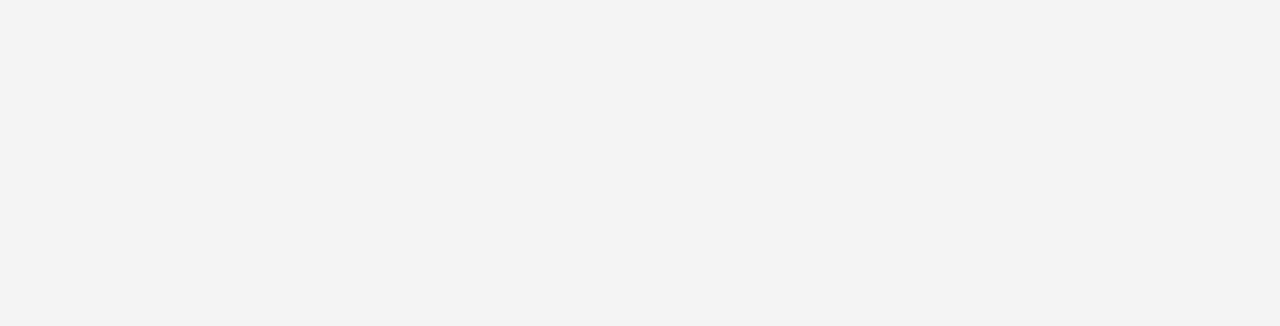
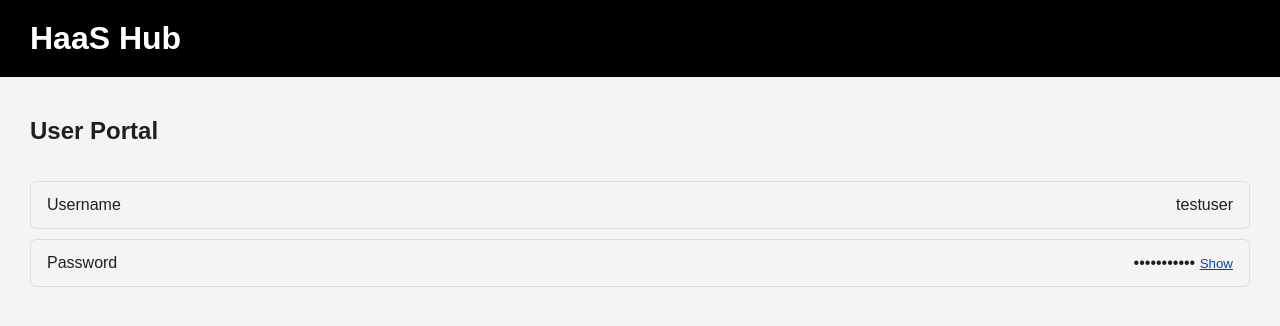
Before and after one commit to ZWaldbusser/APADTeam1, a React (Vite) app in the folder client/: page /userportal in a window 1280 px wide. Before the commit this address had no page. Shown: the top 326 px of the page. Built offline with nearby package versions, Linux system fonts and the light colour scheme.

Commit message:
Added user portal

```diff
--- a/client/src/App.jsx
+++ b/client/src/App.jsx
@@ -4,6 +4,7 @@ import ProjectOverview from "./pages/ProjectDashboard";
 import LandingPage from "./pages/LandingPage";
 import CreateUser from "./pages/CreateUser";
 import ForgotPassword from "./pages/ForgotPassword";
+import UserPortal from "./pages/UserPortal";
 
 function App() {
   return (
@@ -14,6 +15,7 @@ function App() {
         <Route path="/register" element={<CreateUser />} />
         <Route path="/projects" element={<ProjectOverview />} />
         <Route path="/forgotpassword" element={<ForgotPassword />} />
+        <Route path="/userportal" element={<UserPortal />} />
       </Routes>
     </BrowserRouter>
   );
--- a/client/src/pages/ProjectDashboard.jsx
+++ b/client/src/pages/ProjectDashboard.jsx
@@ -1,8 +1,5 @@
 import { useNavigate } from "react-router-dom";
 import "../styles/ProjectDashboard.css";
-
-// TODO: Add backend functionality
-//TODO: Create components
 
 const mockProjects = [
   { projectID: "1", name: "Project 1", itemsChecked: 0 },
--- /dev/null
+++ b/client/src/pages/UserPortal.jsx
@@ -0,0 +1,47 @@
+import { useState } from "react";
+import "../styles/ProjectDashboard.css";
+
+const mockUser = {
+  username: "testuser",
+  password: "Password123",
+};
+
+function UserPortal() {
+  const [showPassword, setShowPassword] = useState(false);
+
+  return (
+    <div>
+      <header className="page-header">
+        <h1>HaaS Hub</h1>
+      </header>
+
+      <main className="page-main">
+        <div className="projects-header">
+          <h2>User Portal</h2>
+        </div>
+
+        <div className="project-list">
+          <div className="project-row">
+            <span>Username</span>
+            <span>{mockUser.username}</span>
+          </div>
+
+          <div className="project-row">
+            <span>Password</span>
+            <span>
+              {showPassword ? mockUser.password : "•".repeat(mockUser.password.length)}{" "}
+              <button
+                className="checkout-btn"
+                onClick={() => setShowPassword((prev) => !prev)}
+              >
+                {showPassword ? "Hide" : "Show"}
+              </button>
+            </span>
+          </div>
+        </div>
+      </main>
+    </div>
+  );
+}
+
+export default UserPortal;
```
Also changed, not shown: client/src/pages/MyUserPortal.js (deleted).
